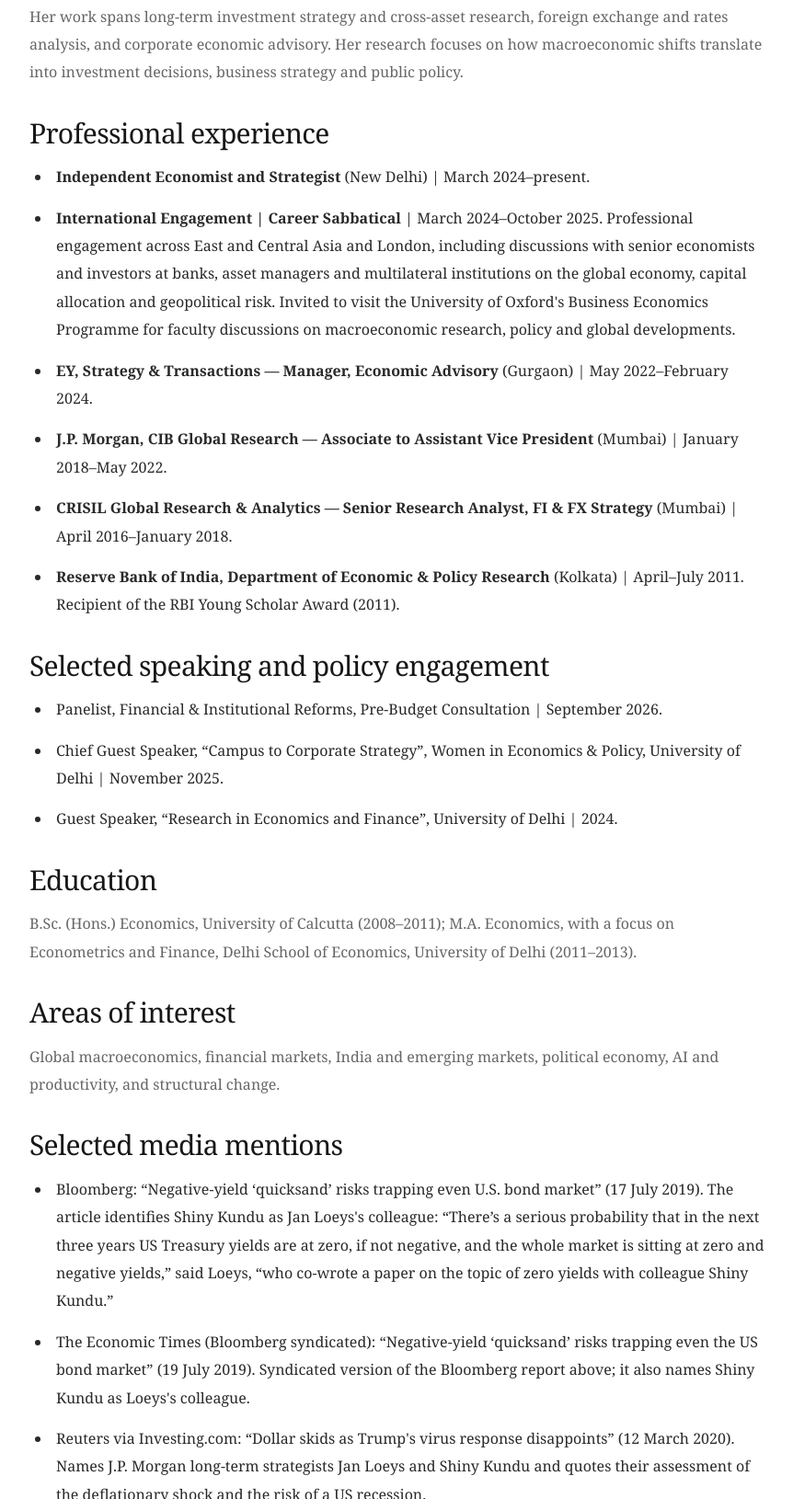
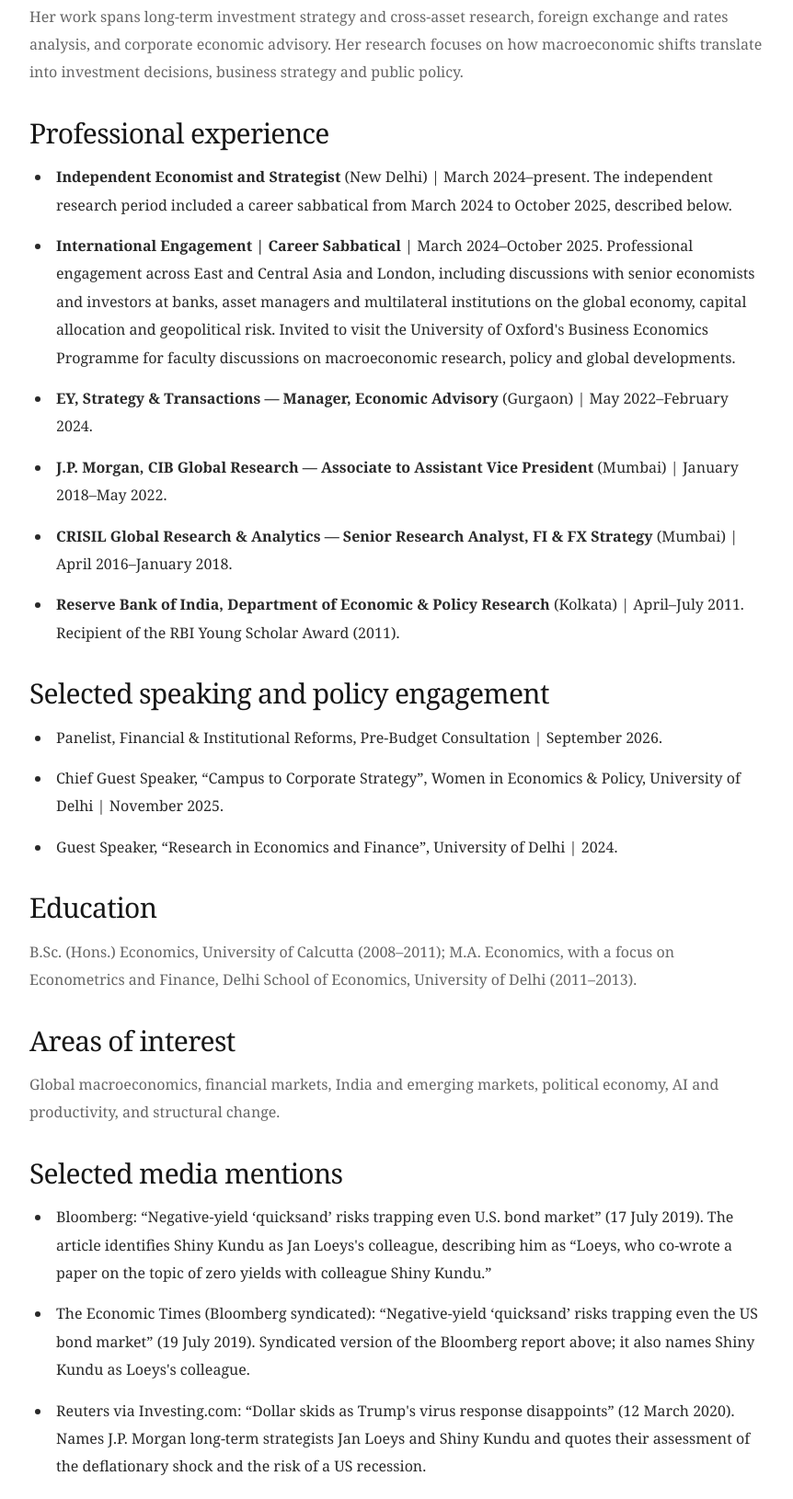
Before and after one commit to SKunduEcon/SKunduEcon.github.io, a plain HTML site: page about.html in a window 1280 px wide. Shown: the part 1262-2892 px from the top of the page at 92% size, without its empty margins (208-1070 px from the left). Drawn offline with Linux system fonts and the light colour scheme.

Commit message:
Tighten Bloomberg quotation and clarify sabbatical chronology

```diff
--- a/about.html
+++ b/about.html
@@ -74,7 +74,7 @@
 
       <h2 class="section-heading">Professional experience</h2>
       <ul>
-        <li><strong>Independent Economist and Strategist</strong> (New Delhi) | March 2024–present.</li>
+        <li><strong>Independent Economist and Strategist</strong> (New Delhi) | March 2024–present. The independent research period included a career sabbatical from March 2024 to October 2025, described below.</li>
         <li><strong>International Engagement | Career Sabbatical</strong> | March 2024–October 2025. Professional engagement across East and Central Asia and London, including discussions with senior economists and investors at banks, asset managers and multilateral institutions on the global economy, capital allocation and geopolitical risk. Invited to visit the University of Oxford's Business Economics Programme for faculty discussions on macroeconomic research, policy and global developments.</li>
         <li><strong>EY, Strategy &amp; Transactions — Manager, Economic Advisory</strong> (Gurgaon) | May 2022–February 2024.</li>
         <li><strong>J.P. Morgan, CIB Global Research — Associate to Assistant Vice President</strong> (Mumbai) | January 2018–May 2022.</li>
@@ -102,7 +102,7 @@
 
       <h2 class="section-heading">Selected media mentions</h2>
       <ul>
-        <li><a href="https://www.bloomberg.com/news/articles/2019-07-17/negative-yield-quicksand-risks-trapping-even-u-s-bond-market" target="_blank" rel="noopener noreferrer">Bloomberg: “Negative-yield ‘quicksand’ risks trapping even U.S. bond market”</a> (17 July 2019). The article identifies Shiny Kundu as Jan Loeys's colleague: “There’s a serious probability that in the next three years US Treasury yields are at zero, if not negative, and the whole market is sitting at zero and negative yields,” said Loeys, “who co-wrote a paper on the topic of zero yields with colleague Shiny Kundu.”</li>
+        <li><a href="https://www.bloomberg.com/news/articles/2019-07-17/negative-yield-quicksand-risks-trapping-even-u-s-bond-market" target="_blank" rel="noopener noreferrer">Bloomberg: “Negative-yield ‘quicksand’ risks trapping even U.S. bond market”</a> (17 July 2019). The article identifies Shiny Kundu as Jan Loeys's colleague, describing him as “Loeys, who co-wrote a paper on the topic of zero yields with colleague Shiny Kundu.”</li>
         <li><a href="https://economictimes.indiatimes.com/markets/bonds/negative-yield-quicksand-risks-trapping-even-the-us-bond-market/articleshow/70287531.cms" target="_blank" rel="noopener noreferrer">The Economic Times (Bloomberg syndicated): “Negative-yield ‘quicksand’ risks trapping even the US bond market”</a> (19 July 2019). Syndicated version of the Bloomberg report above; it also names Shiny Kundu as Loeys's colleague.</li>
         <li><a href="https://www.investing.com/news/forex-news/dollar-skids-as-trumps-virus-response-disappoints-2107847" target="_blank" rel="noopener noreferrer">Reuters via Investing.com: “Dollar skids as Trump's virus response disappoints”</a> (12 March 2020). Names J.P. Morgan long-term strategists Jan Loeys and Shiny Kundu and quotes their assessment of the deflationary shock and the risk of a US recession.</li>
         <li><a href="https://www.barrons.com/articles/the-trillions-of-dollars-in-stimulus-money-will-have-a-worse-long-term-economic-impact-than-the-financial-crisis-51587746207" target="_blank" rel="noopener noreferrer">Barron's: “The Trillions of Dollars in Stimulus Money Will Have a Worse Long-Term Economic Impact Than the Financial Crisis”</a> (May 2020). Names Shiny Kundu in connection with J.P. Morgan research on the longer-term economic consequences of the pandemic-era policy response.</li>
```
